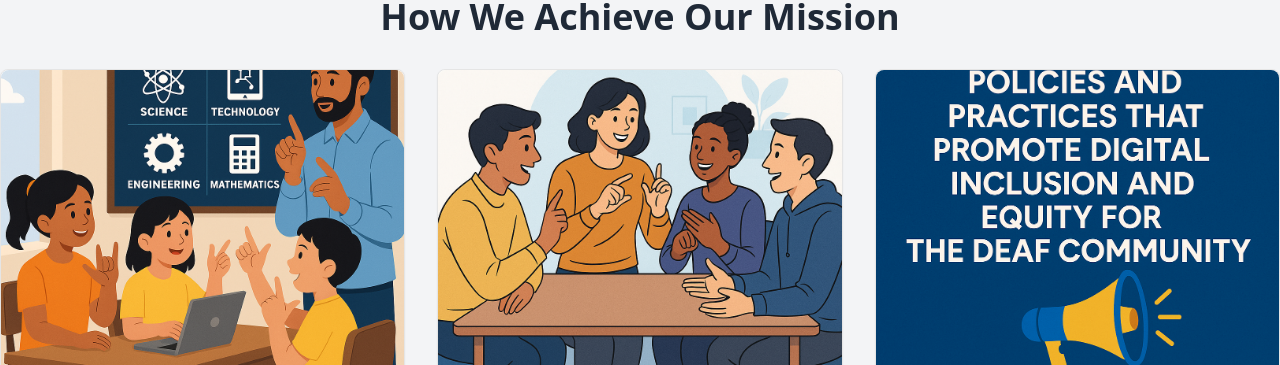
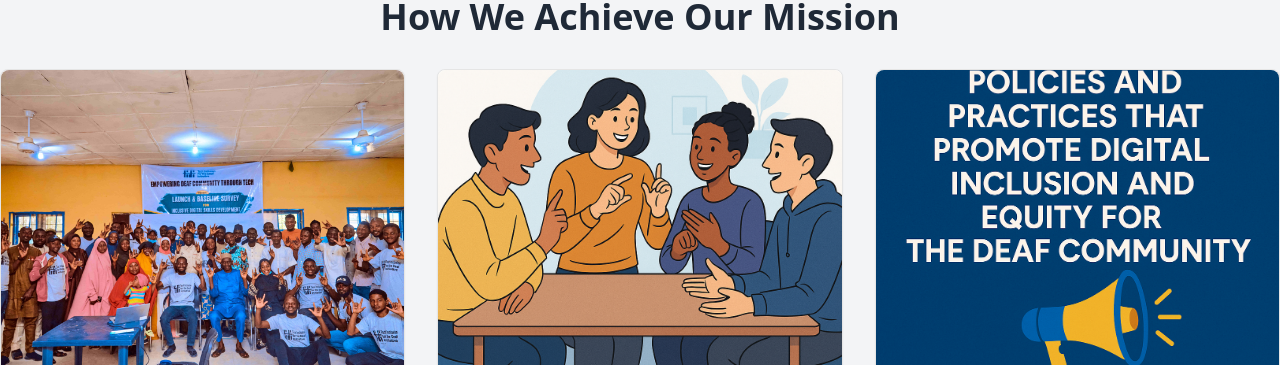
Before and after one commit to Vikkycode/TIDI, a Next.js app: page /purpose/mission in a window 1280 px wide. Shown: the part 587-952 px from the top of the page. Built offline with nearby package versions, Linux system fonts and the light colour scheme.

Commit message:
update mission page

```diff
--- a/src/app/purpose/mission/page.tsx
+++ b/src/app/purpose/mission/page.tsx
@@ -49,7 +49,7 @@ const MissionPage: React.FC = () => {
               {/* Card 1 */}
               <Card className="transform transition duration-300 ease-in-out hover:scale-105">
                 <Image
-                  src="/assets/images/Accessible Edu.jpg" // Replace with relevant image
+                  src="/assets/images/image1.jpg" // Replace with relevant image
                   alt="Accessible Education"
                   width={400}
                   height={300}
```
